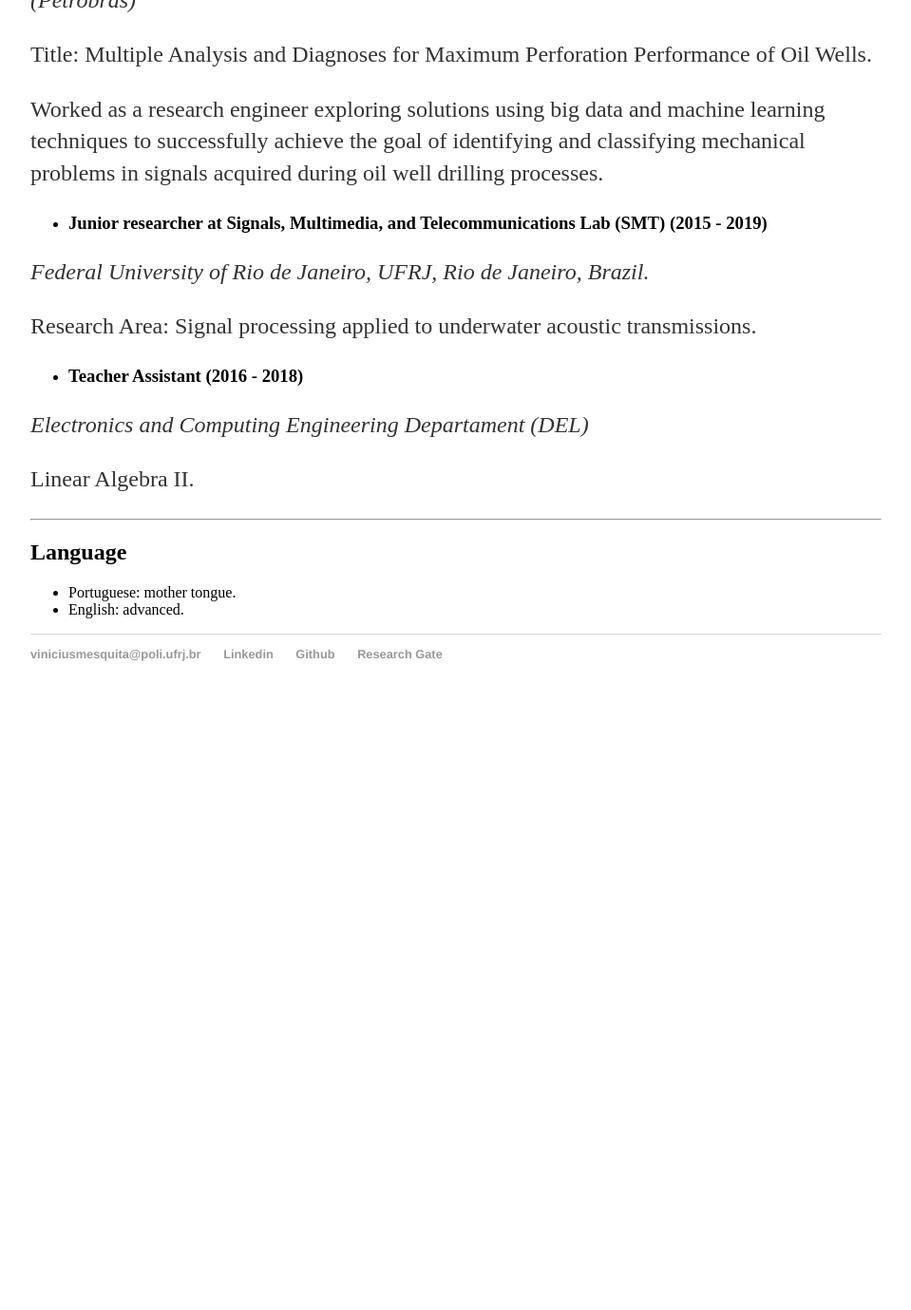
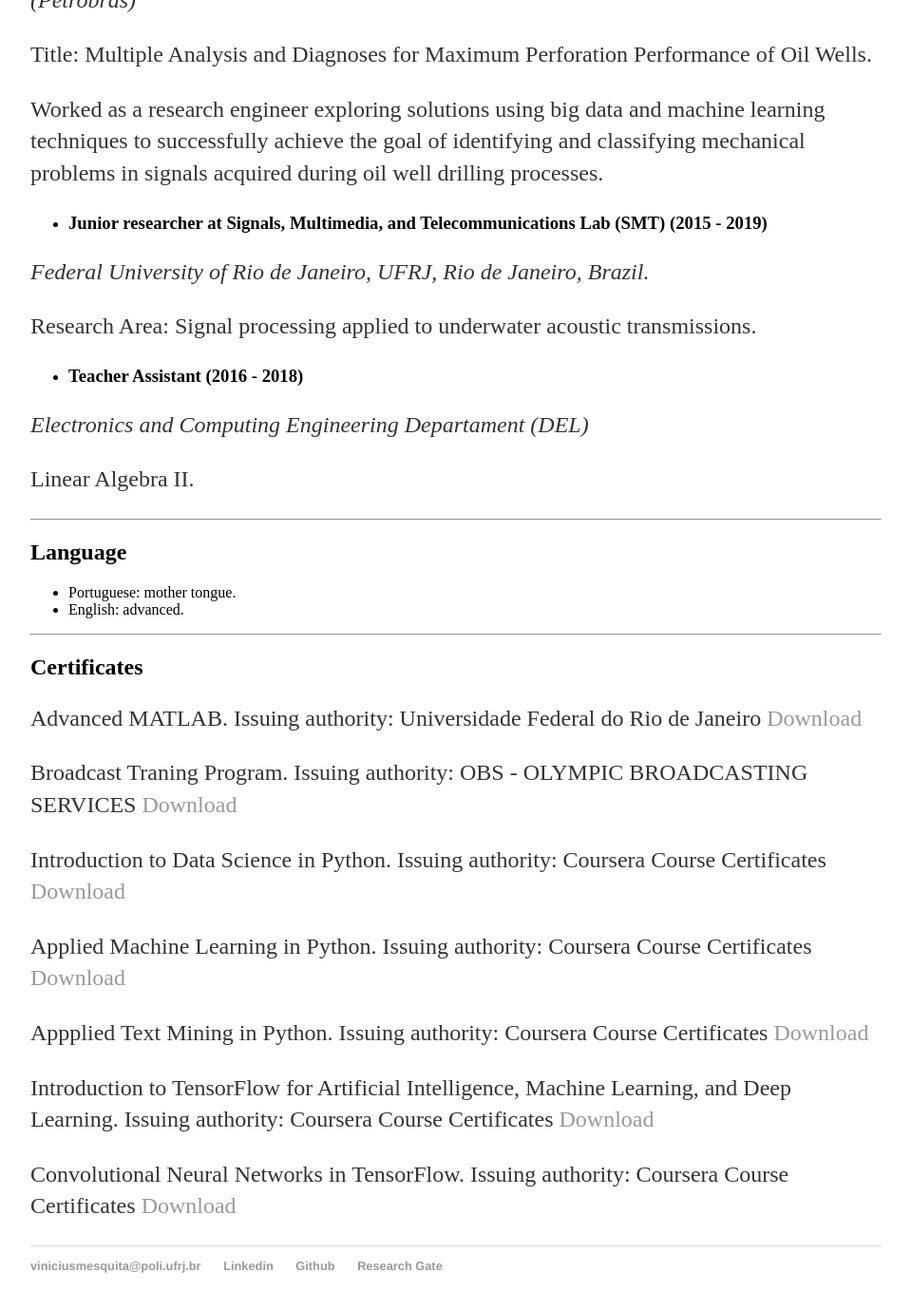
Before and after one commit to mesquita/mesquita.github.io, a Jekyll site: the page built from cv.md, in a window 1280 px wide and 1400 px high, scrolled down 2141 px. Shown: the top 1379 px of the window at 95% size, without its empty margins (160-1119 px from the left). Built offline with Jekyll 4.4.1, drawn with Linux system fonts in a browser that asks for light colours; before the commit the page ends 2897 px from its top, so only the background shows below that.

Commit message:
add certificates to cv page

```diff
--- a/cv.md
+++ b/cv.md
@@ -114,3 +114,21 @@ Linear Algebra II.
 ## Language
 * Portuguese: mother tongue.
 * English: advanced.
+
+
+---
+
+## Certificates
+Advanced MATLAB. Issuing authority: Universidade Federal do Rio de Janeiro [Download](certificates/SE2015-MinicursoMatlab.pdf)
+
+Broadcast Traning Program. Issuing authority: OBS - OLYMPIC BROADCASTING SERVICES [Download](certificates/certificado_OBS_Olimpiadas_2016_Vinicius Mesquita de Pinho.pdf)
+
+Introduction to Data Science in Python. Issuing authority: Coursera Course Certificates [Download](certificates/Coursera PAMJLZP8RRJE.pdf)
+
+Applied Machine Learning in Python. Issuing authority: Coursera Course Certificates [Download](certificates/Coursera W3L8BD8M5GPP.pdf)
+
+Appplied Text Mining in Python. Issuing authority: Coursera Course Certificates [Download](certificates/Coursera BARYGTP738VE.pdf)
+
+Introduction to TensorFlow for Artificial Intelligence, Machine Learning, and Deep Learning. Issuing authority: Coursera Course Certificates [Download](certificates/Coursera BTR6BR2WEYUK.pdf)
+
+Convolutional Neural Networks in TensorFlow. Issuing authority: Coursera Course Certificates [Download](certificates/Coursera DLGXNZLSWRYH.pdf)
```
Also changed, not shown: 8 other files.
